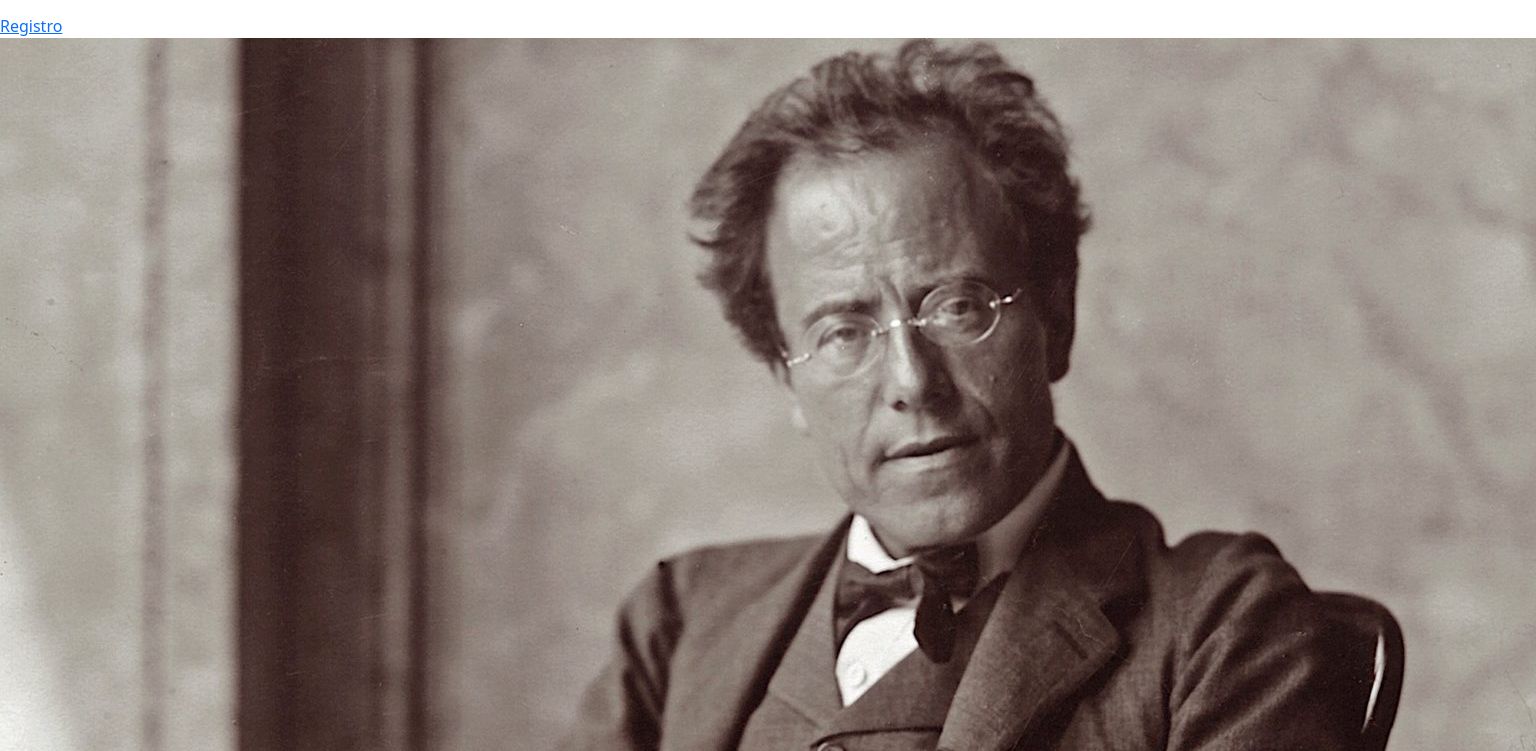
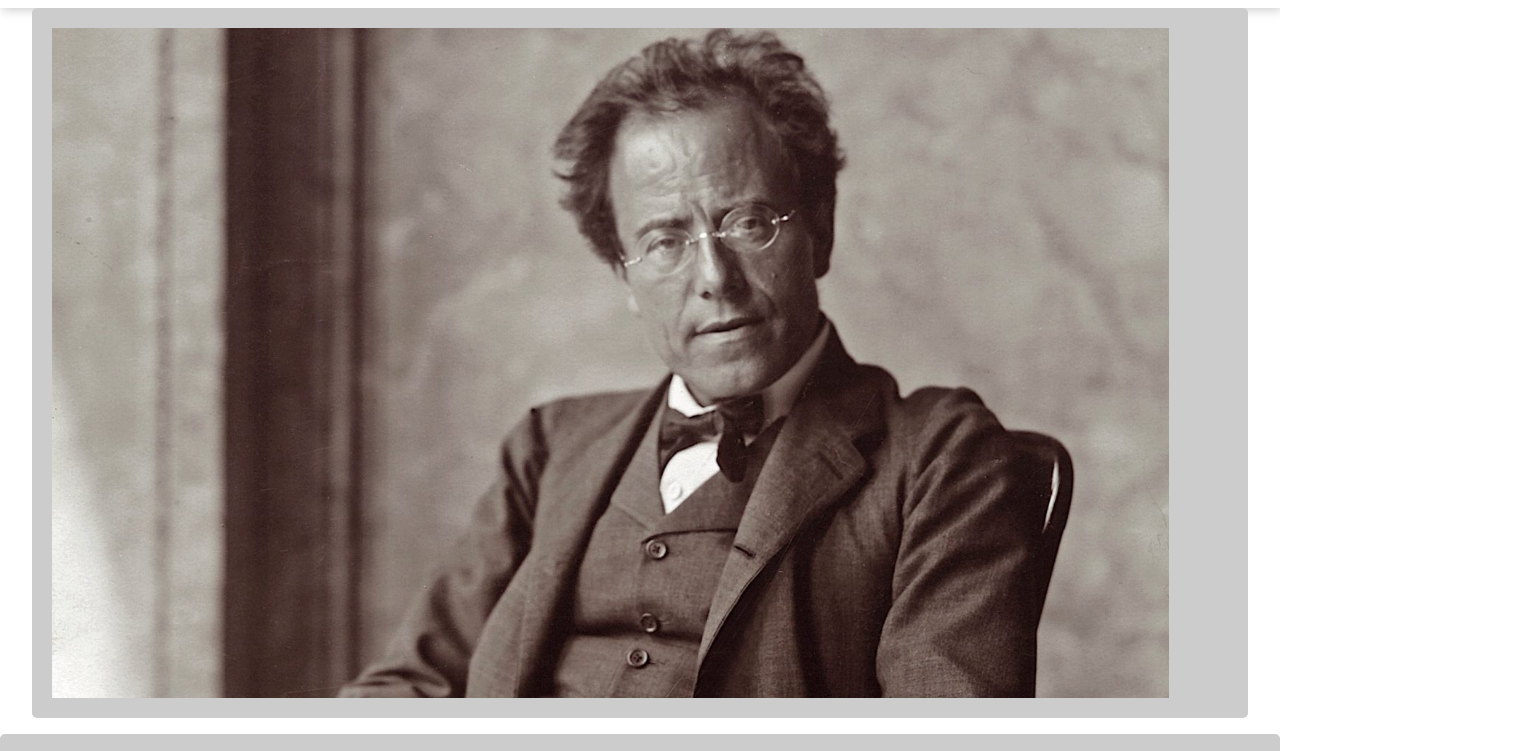
Before and after one commit to franciscobricio/CoderHouse_WebDesign, a website: page privacidad.html in a window 1280 px wide. Shown: the part 230-981 px from the top of the page, 1536 px wide, since content can reach past the window. Drawn offline with nearby package versions, Linux system fonts and the light colour scheme; the site is published under a folder, as on GitHub Pages, so addresses that start at the root find nothing.

Commit message:
Added a dot before CSS reference

```diff
--- a/privacidad.html
+++ b/privacidad.html
@@ -23,8 +23,9 @@
       integrity="sha384-U1DAWAznBHeqEIlVSCgzq+c9gqGAJn5c/t99JyeKa9xxaYpSvHU5awsuZVVFIhvj"
       crossorigin="anonymous"
     ></script>
+
     <!-- CSS only -->
-    <link rel="stylesheet" href="/css/style.css">
+    <link rel="stylesheet" type="text/css" href="./css/style.css">
 
     <title>Sociedad Mahler</title>
   </head>
```
Also changed, not shown: index.html (+2 -1 lines), mahler.html (+2 -1 lines), sociedad.html (+2 -1 lines), tu.html (+2 -1 lines).
